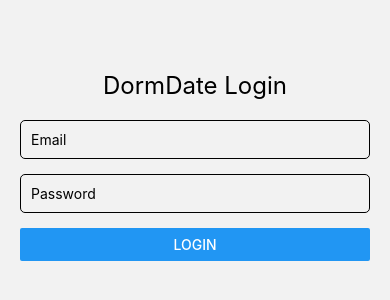
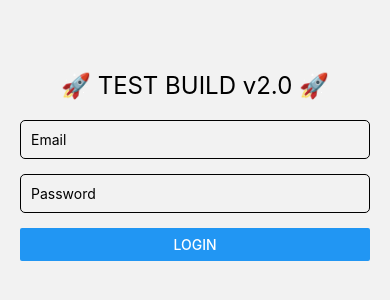
Before and after one commit to jackhood265/DormDate, a React Native app: screen /Login in a window 390 px wide. Shown: the part 256-556 px from the top of the page. Built offline with nearby package versions, Linux system fonts and the light colour scheme; no server answers.

Commit message:
Test: Change login title to verify builds are updating

```diff
--- a/screens/LoginScreen.tsx
+++ b/screens/LoginScreen.tsx
@@ -85,7 +85,7 @@ export default function LoginScreen() {
 
   return (
     <View style={styles.container}>
-      <Text style={styles.title}>DormDate Login</Text>
+      <Text style={styles.title}>🚀 TEST BUILD v2.0 🚀</Text>
 
       <TextInput
         placeholder="Email"
```
